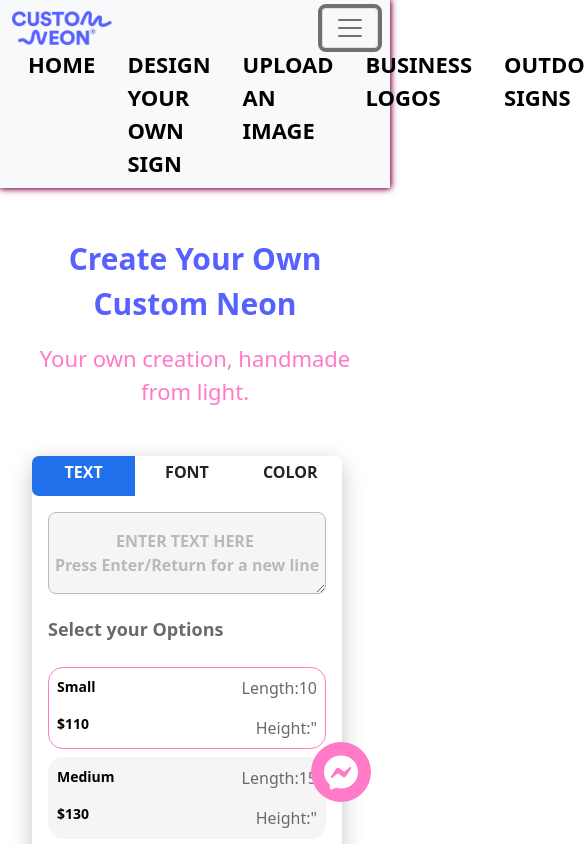
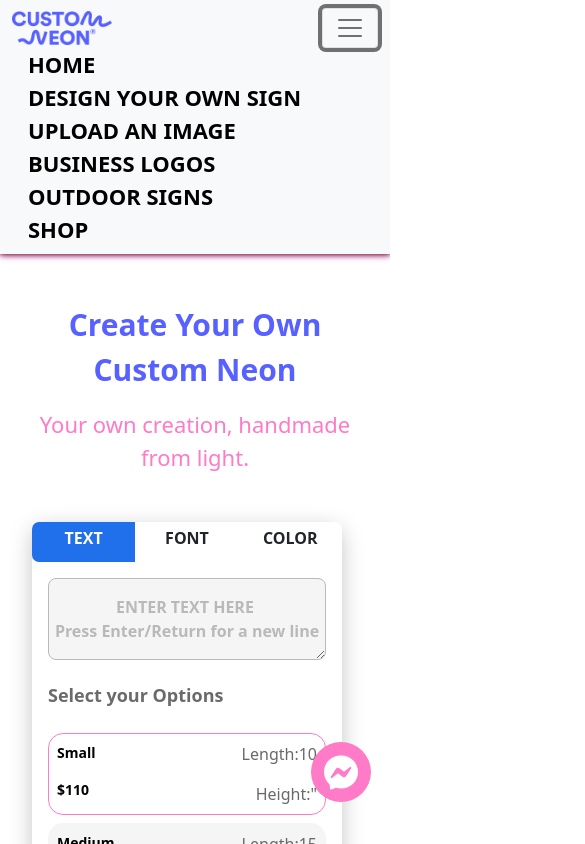
Before and after one commit to A-Wahabb/neon, a React (Create React App) app: page / in a window 390 px wide. Both pictures are taken after a click on the button 350 px from the left and 28 px from the top of the page. Shown: the top 844 px of the page, 585 px wide, since content can reach past the window. Built offline with nearby package versions, Linux system fonts and the light colour scheme.

Commit message:
navbar done

```diff
--- a/src/Navbar.js
+++ b/src/Navbar.js
@@ -12,7 +12,7 @@
                     <span className="navbar-toggler-icon"></span>
                 </button>
                 <div className="collapse navbar-collapse" id="navbarText">
-                    <div className="d-flex justify-content-between">
+                    <div className="d-md-flex justify-content-between">
                         <div className="px-3">
                             <p className="fs22 fw-bold text-black mb-0" href="#">HOME</p>
                         </div>
```
